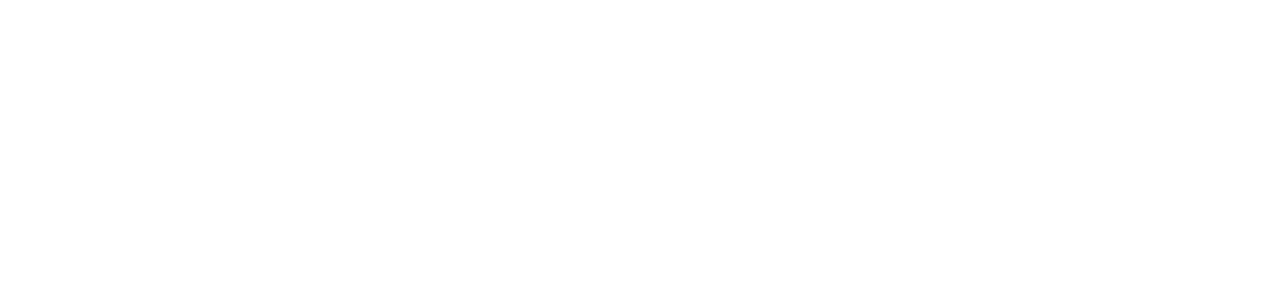
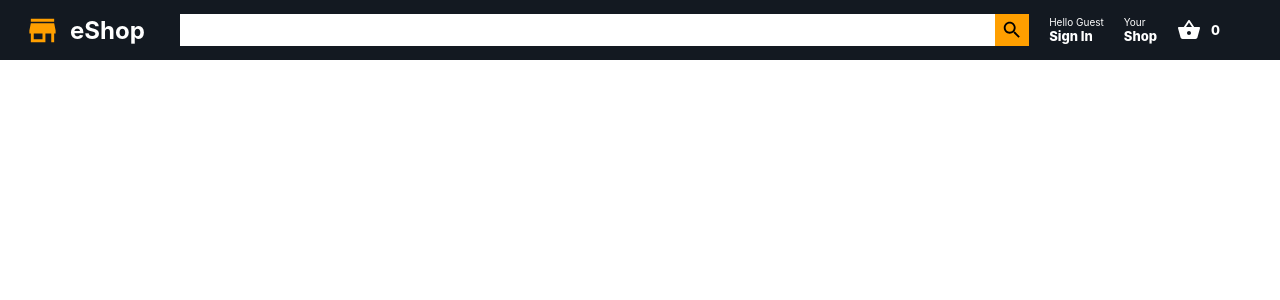
Before and after one commit to MehdiKardgar/eSHOP, a React (Create React App) app: page / in a window 1280 px wide. Shown: the top 300 px of the page. Built offline with nearby package versions, Linux system fonts and the light colour scheme.

Commit message:
3. eShop Header
create Header component

```diff
--- a/package.json
+++ b/package.json
@@ -3,6 +3,10 @@
   "version": "0.1.0",
   "private": true,
   "dependencies": {
+    "@emotion/react": "^11.11.1",
+    "@emotion/styled": "^11.11.0",
+    "@mui/icons-material": "^5.14.16",
+    "@mui/material": "^5.14.17",
     "@testing-library/jest-dom": "^5.17.0",
     "@testing-library/react": "^13.4.0",
     "@testing-library/user-event": "^13.5.0",
--- a/src/App.js
+++ b/src/App.js
@@ -1,7 +1,12 @@
 import "./App.css";
+import Header from "./Header";
 
 function App() {
-  return <div className="App"></div>;
+  return (
+    <div className="App">
+      <Header />
+    </div>
+  );
 }
 
 export default App;
--- /dev/null
+++ b/src/Header.css
@@ -0,0 +1,82 @@
+.header {
+  height: 60px;
+  display: flex;
+  align-items: center;
+  background-color: #131921;
+  position: sticky;
+  top: 0;
+  z-index: 100;
+}
+
+.header__logo {
+  display: flex;
+  align-items: center;
+  color: #ff9f00;
+  margin: 0 25px;
+}
+
+.header__logoImage {
+  margin-right: 10px;
+}
+
+.header__logoTitle {
+  text-decoration: none;
+  border: 0;
+  color: white;
+}
+
+.header__search {
+  display: flex;
+  flex: 1;
+  align-items: center;
+  border-radius: 24px;
+  margin: 0 10px;
+}
+
+.header__searchInput {
+  height: 12px;
+  padding: 10px;
+  border: none;
+  width: 100%;
+}
+
+.header__searchIcon {
+  padding: 5px;
+  height: 22px !important;
+  background-color: #ff9f00;
+}
+
+.header__nav {
+  display: flex;
+  justify-content: space-evenly;
+}
+
+.nav__item {
+  display: flex;
+  flex-direction: column;
+  margin-left: 10px;
+  margin-right: 10px;
+  color: white;
+}
+
+.nav__itemLineOne {
+  font-size: 10px;
+}
+
+.nav__itemLineTwo {
+  font-size: 13px;
+  font-weight: 800;
+}
+
+.nav__itemBasket {
+  display: flex;
+  align-items: center;
+  color: white;
+  margin-right: 50px;
+  margin-left: 10px;
+}
+
+.nav__basketCount {
+  margin-left: 10px;
+  margin-right: 10px;
+}
--- /dev/null
+++ b/src/Header.js
@@ -0,0 +1,42 @@
+import React from "react";
+
+import "./Header.css";
+
+import StoreIcon from "@mui/icons-material/Store";
+import SearchIcon from "@mui/icons-material/Search";
+import ShoppingBasketIcon from "@mui/icons-material/ShoppingBasket";
+
+function Header() {
+  return (
+    <div className="header">
+      <div className="header__logo">
+        <StoreIcon className="header__logoImage" fontSize="large" />
+        <h2 className="header__logoTitle">eShop</h2>
+      </div>
+
+      <div className="header__search">
+        <input type="text" className="header__searchInput" />
+        <SearchIcon className="header__searchIcon" />
+      </div>
+
+      <div className="header__nav">
+        <div className="nav__item">
+          <span className="nav__itemLineOne">Hello Guest</span>
+          <span className="nav__itemLineTwo">Sign In</span>
+        </div>
+
+        <div className="nav__item">
+          <span className="nav__itemLineOne">Your</span>
+          <span className="nav__itemLineTwo">Shop</span>
+        </div>
+
+        <div className="nav__itemBasket">
+          <ShoppingBasketIcon />
+          <span className="nav__itemLineTwo nav__basketCount">0</span>
+        </div>
+      </div>
+    </div>
+  );
+}
+
+export default Header;
```
Also changed, not shown: 1 other file (tests, documents, lock files or other folders).
